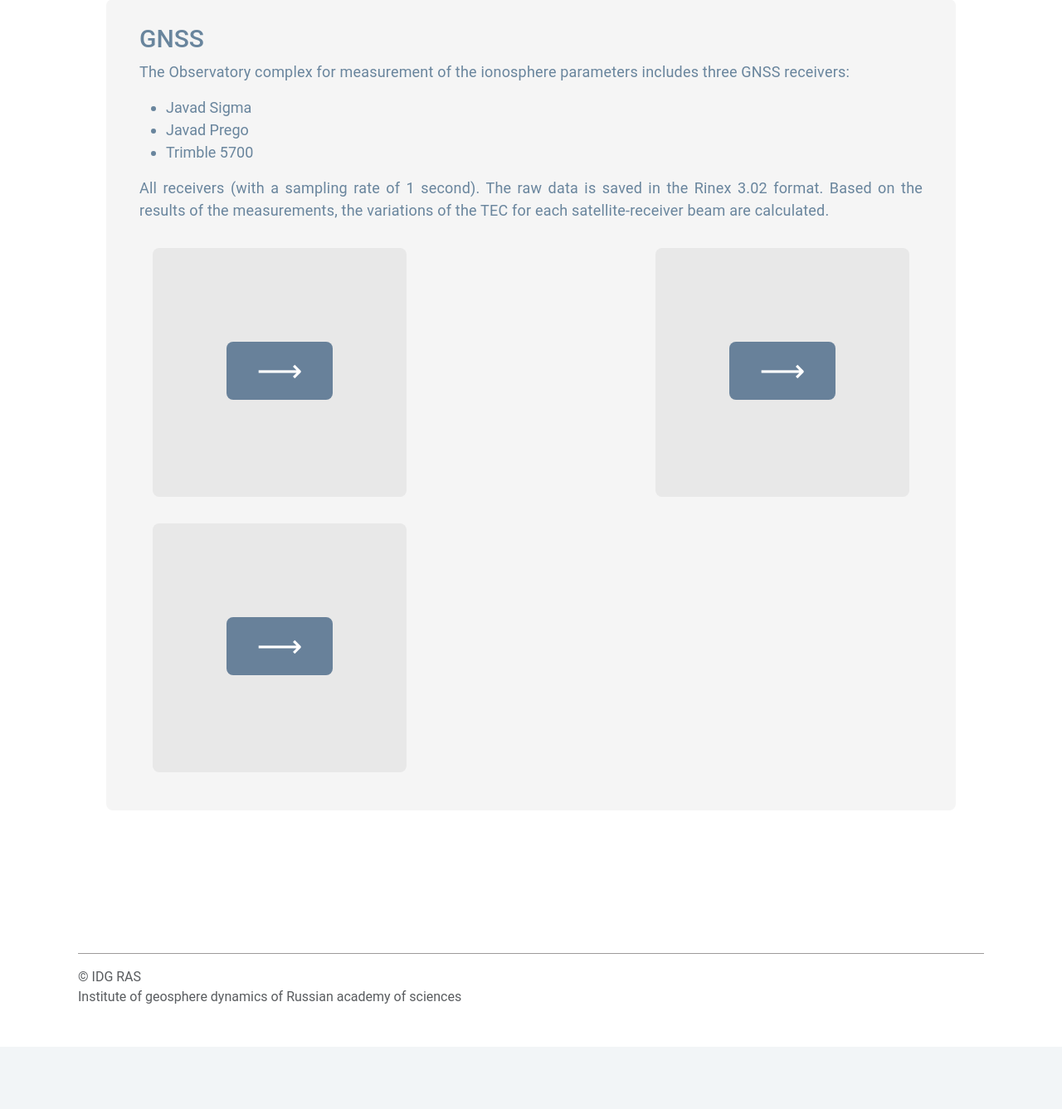
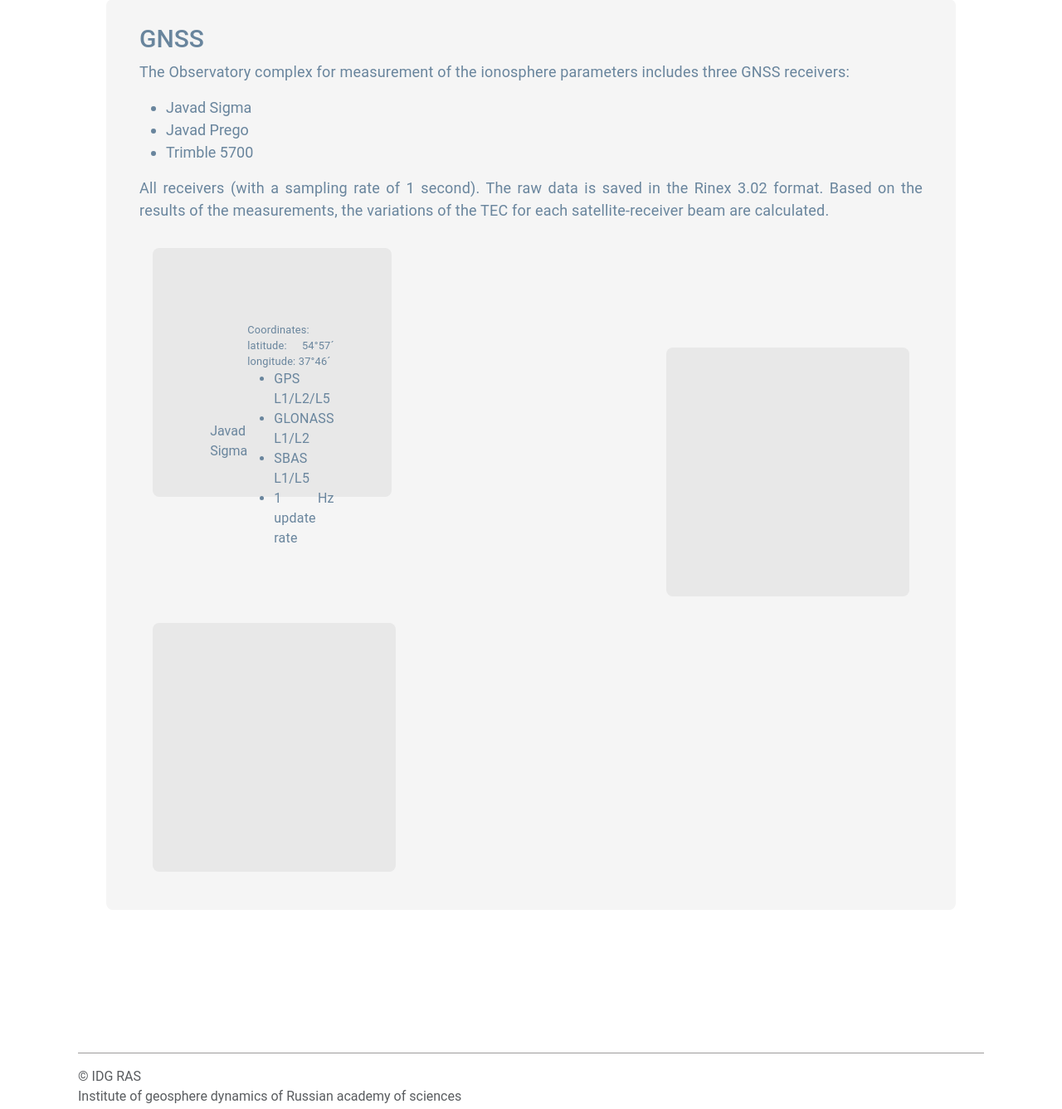
Before and after one commit to katyacoffee/WebSite, a Django app: page /data in a window 1280 px wide. Shown: the part 2302-3639 px from the top of the page at 83% size. Before the commit the page ends 3564 px from the top, so only its background shows below. Run offline with Django 4.2, Linux system fonts and the light colour scheme; some libraries are stand-ins or nearby versions.

Commit message:
refactor design

```diff
--- a/templates/data.html
+++ b/templates/data.html
@@ -46,6 +46,7 @@
             margin: auto;
             display: block;
             border-radius: 8px;
+            {#flex-direction: row;#}
         }
 
         .box1-content,
@@ -123,6 +124,25 @@
                 justify-content: center;
             }
 
+            p2 {
+                line-height: 1.5;
+                letter-spacing: .2px;
+                font-size: 80%;
+                {#font-size: 14px;#}
+            }
+
+            h2 {
+                font-size: 20px;
+                {#font-size:8vw;#}
+                text-align: justify;
+            }
+
+            ul {
+                font-size: 16px;
+                {#font-size:8vw;#}
+                text-align: justify;
+            }
+
             .col-container{
                 align-items: center;
                 justify-content: center;
@@ -132,7 +152,20 @@
                 margin: auto;
                 display: flex;
                 position: relative;
+                {#font-size: 80%;#}
                 }
+
+            {# .box1-content {#}
+            {#    flex: 0;#}
+            {#    padding: 0;#}
+            {#    font-family: 'Roboto', sans-serif;#}
+            {#    opacity: 0;#}
+            {#    color: #888484;#}
+            {#    margin: auto;#}
+            {#    display: block;#}
+            {#    border-radius: 8px;#}
+                {#flex-direction: row;#}
+            {#}#}
 
             .column2{
                 background:#E8E8E8;
@@ -144,9 +177,11 @@
                 display: inline-block;
                 padding: 89px;
                 border-radius: 8px;
+                width: 31%;
             }
             .column1{
                 background:#E8E8E8;
+                align-items: flex-start;
                 {#float: left;#}
                 {#width: 200px;#}
                 {#width: 30%;#}
@@ -154,7 +189,14 @@
                 margin:16px;
                 display: inline-block;
                 padding: 89px;
+                width: 30.5%;
                 border-radius: 8px;
+                text-align: justify;
+                {#align-items: stretch;#}
+                font-family: 'Roboto', sans-serif;
+                color: #69859d;
+                position: relative;
+                {#position: relative;#}
                 {#margin: auto;#}
                 {#display: block;#}
             }
@@ -168,6 +210,7 @@
                 display: inline-block;
                 padding: 89px;
                 border-radius: 8px;
+                width: 31%;
             }
 </style>
     <div class="box-container">
@@ -236,31 +279,33 @@
             of the TEC for each satellite-receiver beam are calculated.</p>
 {#          <div class="col-container">#}
                 <div class="column1">
-{#                    <h1>Javad Sigma</h1>#}
-{#                    <br>#}
-{#                    <p style="line-height: 1.5; font-size: 16px;">Coordinates:#}
-{#                        latitude: 54°57´#}
-{#                        longitude: 37°46´#}
-{#                        <br>#}
-{#                        <ul style="line-height: 1.5; font-size: 16px;">#}
-{#                            <li>GPS L1/L2/L5</li>#}
-{#                            <li>GLONASS L1/L2</li>#}
-{#                            <li>SBAS L1/L5</li>#}
-{#                            <li>1 Hz update rate</li>#}
-{#                        </ul>#}
-{#                    </p>#}
-                    <form method="post" id="vlf">
+                    <div class="col-container"
+                        <h2>Javad Sigma</h2>
                         <br>
-                        <button type="submit" formaction="/date-selection" class="button" style="font-size:3vw;">⟶</button>
-                        <input type="hidden" id="source" name="source" value="vlf">
-                    </form>
+                        <p2>Coordinates:
+                            latitude: 54°57´
+                            longitude: 37°46´
+                            <br>
+                            <ul>
+                                <li>GPS L1/L2/L5</li>
+                                <li>GLONASS L1/L2</li>
+                                <li>SBAS L1/L5</li>
+                                <li>1 Hz update rate</li>
+                            </ul>
+                        </p2>
+                        <form method="post" id="vlf">
+                            <br>
+    {#                        <button type="submit" formaction="/date-selection" class="button" style="font-size:3vw;">⟶</button>#}
+                            <input type="hidden" id="source" name="source" value="vlf">
+                        </form>
+                    </div>
                 </div>
 {#          </div>#}
 {#          <div class="col-container">#}
                <div class="column2">
                     <form method="post" id="vlf">
                         <br>
-                        <button type="submit" formaction="/date-selection" class="button" style="font-size:3vw;">⟶</button>
+{#                        <button type="submit" formaction="/date-selection" class="button" style="font-size:3vw;">⟶</button>#}
                         <input type="hidden" id="source" name="source" value="vlf">
                     </form>
                 </div>
@@ -269,7 +314,7 @@
                <div class="column3">
                     <form method="post" id="vlf">
                         <br>
-                        <button type="submit" formaction="/date-selection" class="button" style="font-size:3vw;">⟶</button>
+{#                        <button type="submit" formaction="/date-selection" class="button" style="font-size:3vw;">⟶</button>#}
                         <input type="hidden" id="source" name="source" value="vlf">
                     </form>
                 </div>
```
